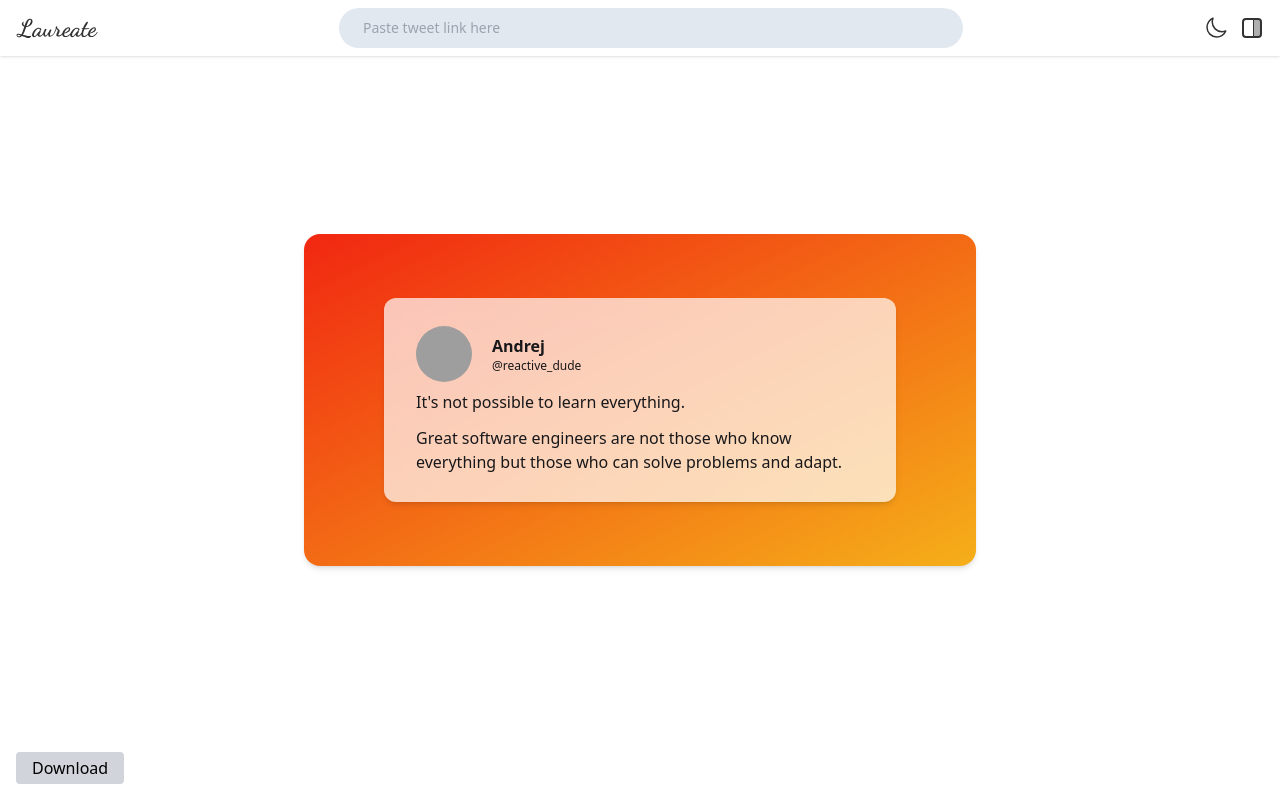
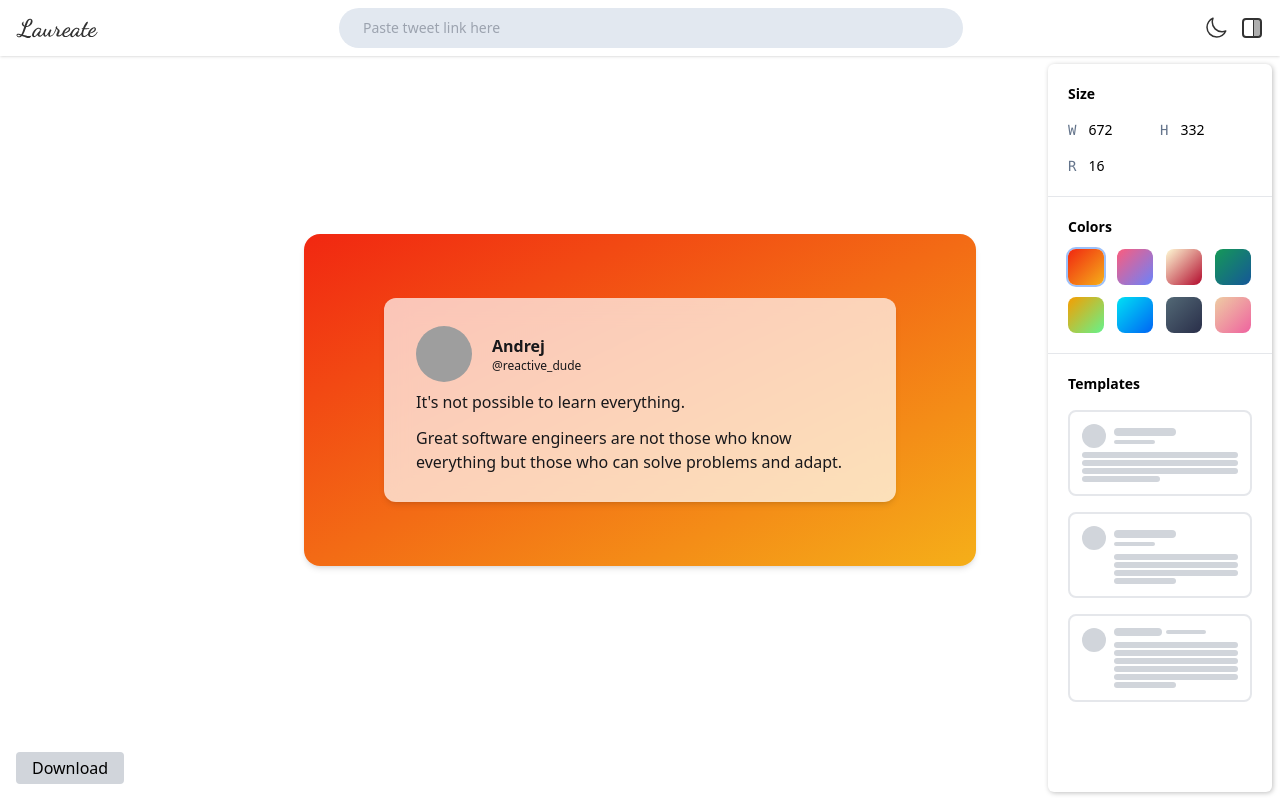
Before and after one commit to subhoghoshX/laureate, a Next.js app: page / in a window 1280 px wide. Built offline with nearby package versions, Linux system fonts and the light colour scheme; grey boxes are pictures that could not be loaded; what prettier-plugin-tailwindcss would draw is missing.

Commit message:
Design change (#17)
changed template design and the default nature of sidebar in desktop mode

```diff
--- a/components/SidePanel/Templates.tsx
+++ b/components/SidePanel/Templates.tsx
@@ -18,6 +18,7 @@ export default function Templates() {
             <div className="h-1.5 w-1/2 rounded-full bg-gray-300"></div>
           </div>
         </div>
+
         <div className="rounded-lg border-2 p-3">
           <div className="flex items-center gap-x-2">
             <div className="h-6 w-6 shrink-0 rounded-full bg-gray-300"></div>
@@ -26,22 +27,26 @@ export default function Templates() {
               <div className="h-1 w-1/3 rounded-full bg-gray-300"></div>
             </div>
           </div>
-          <div className="mt-1 w-full space-y-0.5">
+          <div className="mt-1 w-full space-y-0.5 pl-8">
             <div className="h-1.5 rounded-full bg-gray-300"></div>
             <div className="h-1.5 rounded-full bg-gray-300"></div>
             <div className="h-1.5 rounded-full bg-gray-300"></div>
             <div className="h-1.5 w-1/2 rounded-full bg-gray-300"></div>
           </div>
         </div>
+
       <div className="rounded-lg border-2 p-3">
-          <div className="flex items-center gap-x-2">
+        <div className="flex gap-x-2">
           <div className="h-6 w-6 shrink-0 rounded-full bg-gray-300"></div>
+
           <div className="w-full space-y-1">
-              <div className="h-2 w-1/2 rounded-full bg-gray-300"></div>
-              <div className="h-1 w-1/3 rounded-full bg-gray-300"></div>
+            <div className="flex items-center gap-x-1">
+              <div className="h-2 w-12 rounded-full bg-gray-300"></div>
+              <div className="h-1 w-10 rounded-full bg-gray-300"></div>
             </div>
-          </div>
-          <div className="mt-1 w-full space-y-0.5">
+            <div className="w-full space-y-0.5 pt-0.5">
+              <div className="h-1.5 rounded-full bg-gray-300"></div>
+              <div className="h-1.5 rounded-full bg-gray-300"></div>
               <div className="h-1.5 rounded-full bg-gray-300"></div>
               <div className="h-1.5 rounded-full bg-gray-300"></div>
               <div className="h-1.5 rounded-full bg-gray-300"></div>
@@ -50,5 +55,7 @@ export default function Templates() {
           </div>
         </div>
       </div>
+    </div>
+  </div>
   );
 }
--- a/components/SidePanel/index.tsx
+++ b/components/SidePanel/index.tsx
@@ -10,7 +10,7 @@ export default function SidePanel({ isPanelOpen }: Props) {
   return (
     <aside
       className={`h-full w-60 self-end overflow-hidden p-2 transition-transform duration-200 ease-out ${
-        isPanelOpen ? "translate-x-0" : "translate-x-60"
+        isPanelOpen ? "translate-x-0 lg:translate-x-60" : "translate-x-60 lg:translate-x-0"
       }`}
     >
       <div
```
Lines whose indentation alone changed are shown as unchanged.
